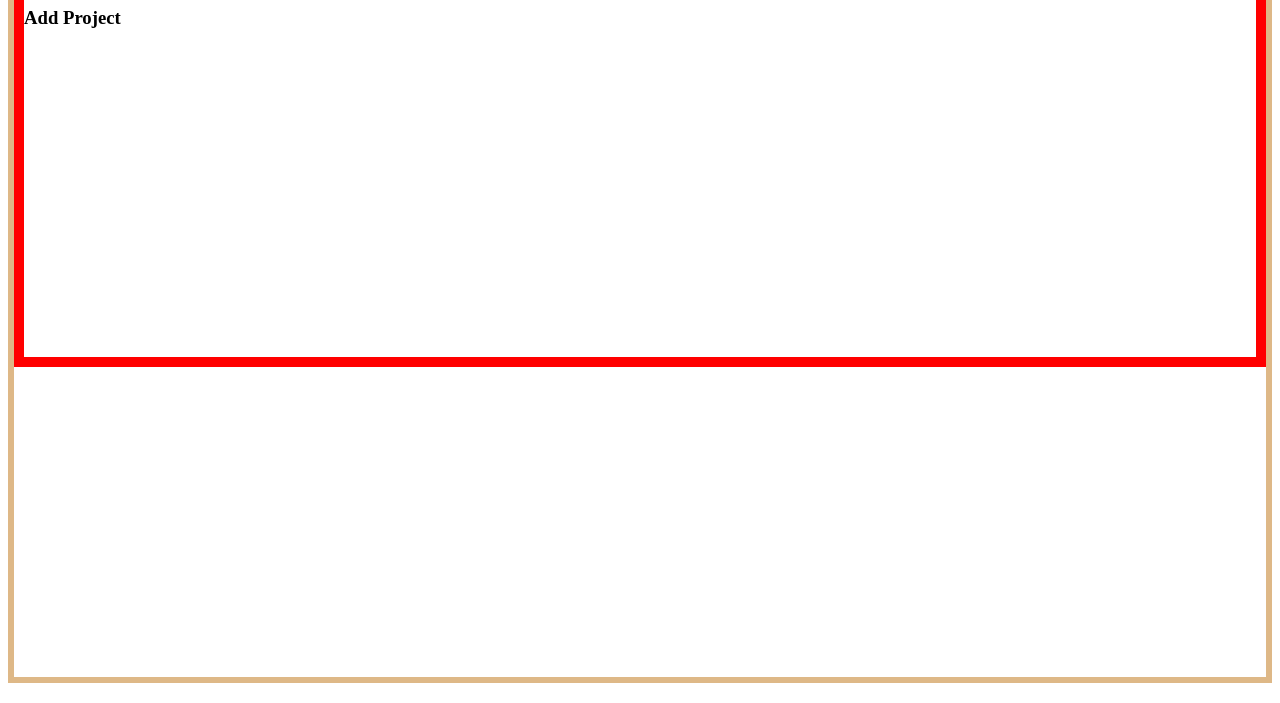
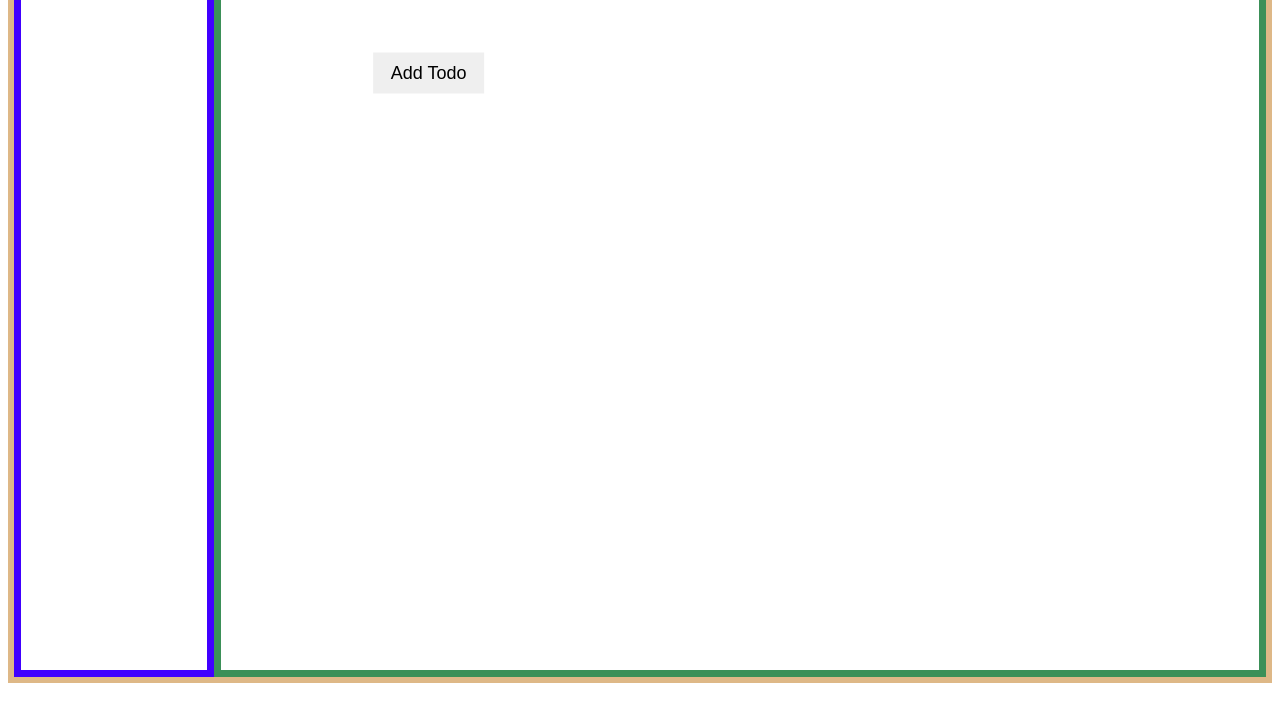
Before and after one commit to tony130891/Todo, a website built with webpack: page src/index.html in a window 1280 px wide. Shown: the part 97-800 px from the top of the page. Built offline with nearby package versions, Linux system fonts and the light colour scheme.

Commit message:
TODO: Add the html so it connects with the factory

```diff
--- a/src/index.html
+++ b/src/index.html
@@ -8,16 +8,15 @@
 <body>
 
   <div class="container">
+
     <div class="nav">
       <h1>Projects</h1>
-      <h3>Add Project</h3>
     </div>
-    <div class="main">
-      <div class="projectList"></div>
-      <div class="todoList">
-      </div>
+    <div class="projectList">
+      <button>Add Todo</button>
     </div>
-  </div>
+
+   </div>
 
 </body>
 </html>
--- a/src/index.js
+++ b/src/index.js
@@ -5,3 +5,5 @@ if (process.env.NODE_ENV !== "production") {
 import "./styles.css";
 import _ from "lodash";
 import { objCreator, todo1 } from "./game";
+
+console.log(todo1);
--- a/src/styles.css
+++ b/src/styles.css
@@ -8,10 +8,29 @@
   border: 6px solid burlywood;
   height: 95vh;
   display: grid;
+  grid-template-columns: 200px 1fr;
+  grid-template-rows: 200px 1fr;
 }
 
 .nav {
-  border: 10px solid red;
-  grid-column: 1 / 3;
-  grid-row: 1 / 2;
+  border: 7px solid rgb(64, 0, 255);
+  grid-column: 1 / 2;
+  grid-row: 1 / 3;
 }
+
+.projectList {
+  border: 7px solid rgb(59, 144, 88);
+  grid-column: 2 / 3;
+  grid-row: 1 / 3;
+  position: relative;
+}
+
+.projectList > button {
+font-size: large;
+place-items: center;
+position: absolute;
+padding: 10px 18px;
+top: 20%;
+left: 20%;
+transform: translate(-50%, -50%);
+}
```
